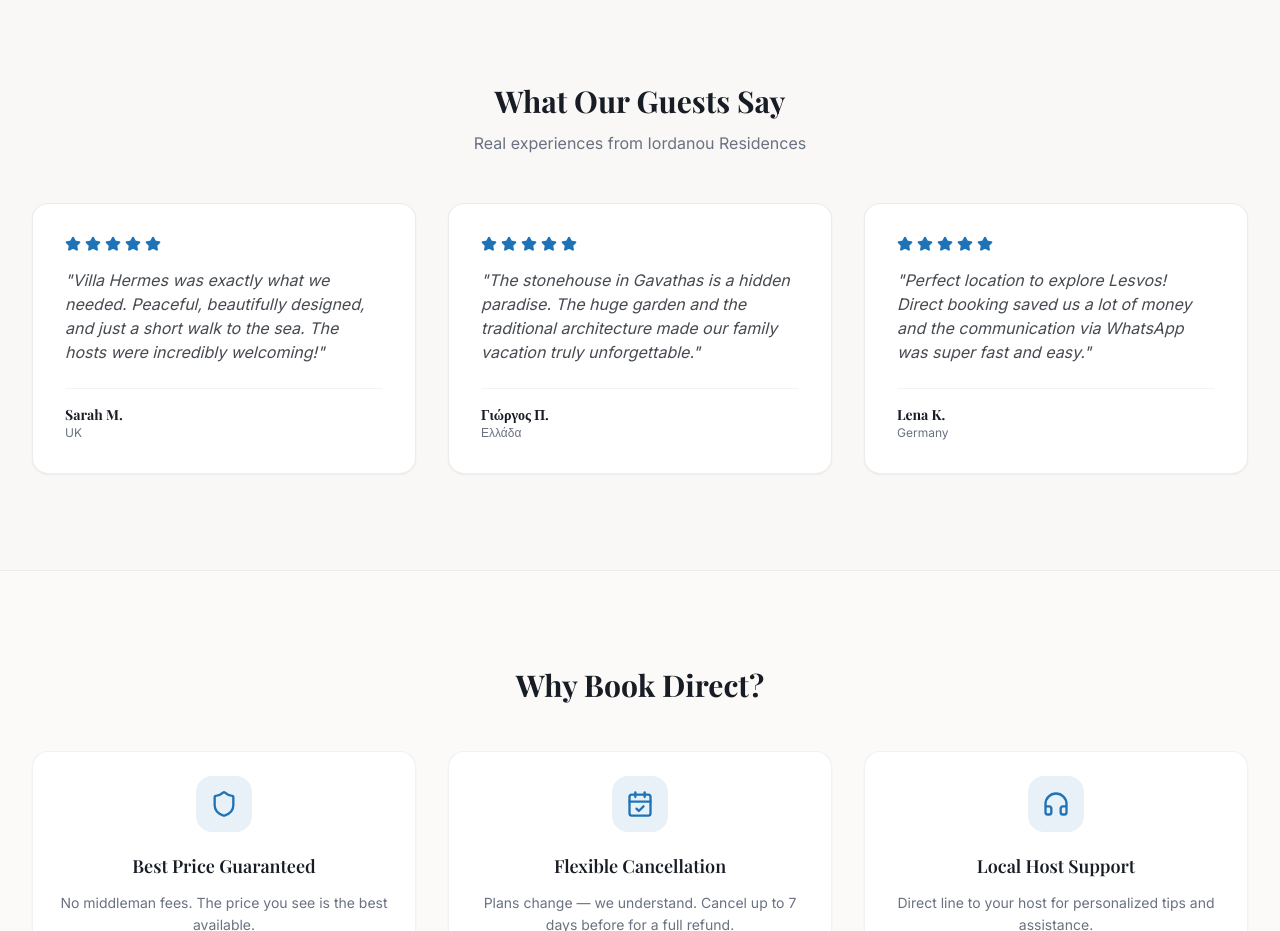
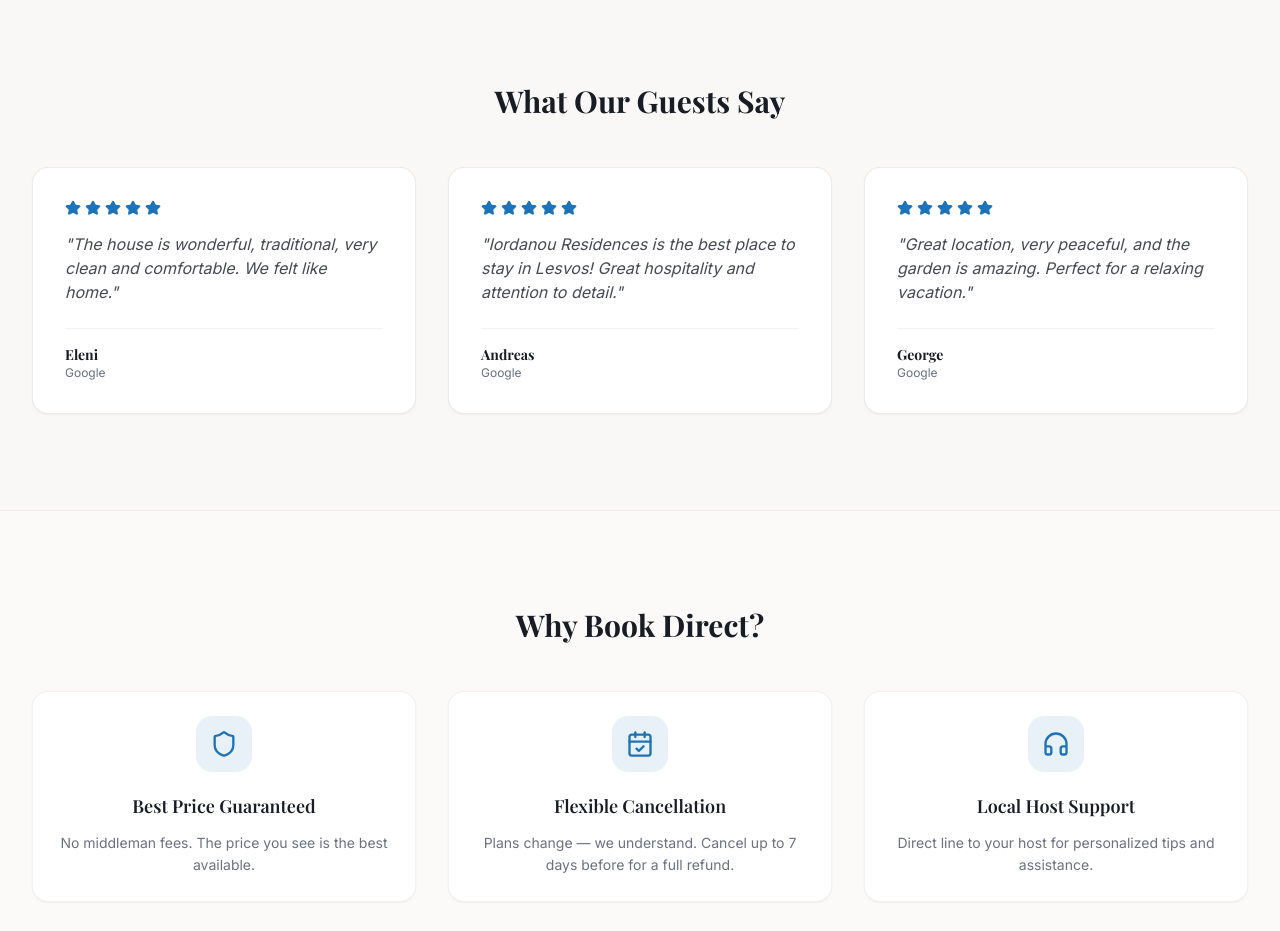
Before and after one commit to therobots/new-site-features-iordanou-residences-2, a React (Vite) app: page / in a window 1280 px wide. Shown: the part 1440-2371 px from the top of the page. Built offline with nearby package versions, Linux system fonts and the light colour scheme.

Commit message:
Update Home.jsx

```diff
--- a/src/pages/Home.jsx
+++ b/src/pages/Home.jsx
@@ -18,31 +18,31 @@ export default function Home() {
     initialData: [],
   });
 
-  // Testimonials Data
+  // Real Testimonials Data
   const testimonials = [
     {
-      name: "Sarah M.",
-      location: "UK",
-      text_en: "Villa Hermes was exactly what we needed. Peaceful, beautifully designed, and just a short walk to the sea. The hosts were incredibly welcoming!",
-      text_el: "Η Βίλα Ερμής ήταν ακριβώς αυτό που χρειαζόμασταν. Ήσυχη, με υπέροχο design και μόλις λίγα βήματα από τη θάλασσα. Εξαιρετικοί οικοδεσπότες!"
+      name: "Eleni",
+      location: "Google",
+      text_en: "The house is wonderful, traditional, very clean and comfortable. We felt like home.",
+      text_el: "Το σπίτι είναι υπέροχο, παραδοσιακό, πολύ καθαρό και άνετο. Νιώσαμε σαν στο σπίτι μας."
     },
     {
-      name: "Γιώργος Π.",
-      location: "Ελλάδα",
-      text_en: "The stonehouse in Gavathas is a hidden paradise. The huge garden and the traditional architecture made our family vacation truly unforgettable.",
-      text_el: "Το πέτρινο σπίτι στον Γαββαθά είναι ένας κρυμμένος παράδεισος. Ο τεράστιος κήπος και η παραδοσιακή αρχιτεκτονική έκαναν τις διακοπές μας αξέχαστες."
+      name: "Andreas",
+      location: "Google",
+      text_en: "Iordanou Residences is the best place to stay in Lesvos! Great hospitality and attention to detail.",
+      text_el: "Τα Iordanou Residences είναι το καλύτερο μέρος για διαμονή στη Λέσβο! Εξαιρετική φιλοξενία και προσοχή στη λεπτομέρεια."
     },
     {
-      name: "Lena K.",
-      location: "Germany",
-      text_en: "Perfect location to explore Lesvos! Direct booking saved us a lot of money and the communication via WhatsApp was super fast and easy.",
-      text_el: "Τέλεια τοποθεσία για να εξερευνήσεις τη Λέσβο! Η απευθείας κράτηση μας γλίτωσε χρήματα και η επικοινωνία στο WhatsApp ήταν άμεση."
+      name: "George",
+      location: "Google",
+      text_en: "Great location, very peaceful, and the garden is amazing. Perfect for a relaxing vacation.",
+      text_el: "Εξαιρετική τοποθεσία, πολύ ήσυχα, και ο κήπος είναι καταπληκτικός. Τέλειο για χαλαρωτικές διακοπές."
     }
   ];
 
   return (
     <div>
-      {/* 1. HERO SECTION WITH IMAGE BACKGROUND */}
+      {/* 1. HERO SECTION */}
       <section className="relative overflow-hidden bg-slate-900 text-white min-h-[70vh] flex items-center">
         <div className="absolute inset-0 z-0">
           <img
@@ -112,16 +112,13 @@ export default function Home() {
         )}
       </section>
 
-      {/* 3. TESTIMONIALS (NEW!) */}
+      {/* 3. TESTIMONIALS */}
       <section className="bg-muted/30 border-y border-border/50 py-16 sm:py-24">
         <div className="max-w-7xl mx-auto px-4 sm:px-6 lg:px-8">
           <div className="text-center mb-12">
             <h2 className="font-heading text-3xl font-bold text-foreground mb-3">
               {lang === 'en' ? 'What Our Guests Say' : 'Τι Λένε οι Επισκέπτες μας'}
             </h2>
-            <p className="font-body text-muted-foreground">
-              {lang === 'en' ? 'Real experiences from Iordanou Residences' : 'Πραγματικές εμπειρίες στα Iordanou Residences'}
-            </p>
           </div>
 
           <div className="grid grid-cols-1 md:grid-cols-3 gap-6 sm:gap-8">
@@ -154,7 +151,6 @@ export default function Home() {
       <section className="max-w-7xl mx-auto px-4 sm:px-6 lg:px-8 py-16 sm:py-24">
         <h2 className="font-heading text-2xl sm:text-3xl font-bold text-foreground text-center mb-12">{t('whyBook')}</h2>
         <div className="grid grid-cols-1 md:grid-cols-3 gap-8">
-          {/* Κάρτα 1 */}
           <motion.div
             initial={{ opacity: 0, y: 20 }}
             whileInView={{ opacity: 1, y: 0 }}
@@ -168,8 +164,6 @@ export default function Home() {
             <h3 className="font-heading text-lg font-semibold text-foreground mb-3">{t('reason1Title')}</h3>
             <p className="font-body text-sm text-muted-foreground leading-relaxed">{t('reason1Desc')}</p>
           </motion.div>
-
-          {/* Κάρτα 2 */}
           <motion.div
             initial={{ opacity: 0, y: 20 }}
             whileInView={{ opacity: 1, y: 0 }}
@@ -183,8 +177,6 @@ export default function Home() {
             <h3 className="font-heading text-lg font-semibold text-foreground mb-3">{t('reason2Title')}</h3>
             <p className="font-body text-sm text-muted-foreground leading-relaxed">{t('reason2Desc')}</p>
           </motion.div>
-
-          {/* Κάρτα 3 */}
           <motion.div
             initial={{ opacity: 0, y: 20 }}
             whileInView={{ opacity: 1, y: 0 }}
@@ -201,7 +193,7 @@ export default function Home() {
         </div>
       </section>
 
-      {/* 5. MEET YOUR HOST SECTION */}
+      {/* 5. MEET YOUR HOST */}
       <section className="bg-foreground text-background">
         <div className="max-w-6xl mx-auto px-4 sm:px-6 lg:px-8 py-16 sm:py-24">
           <div className="grid grid-cols-1 md:grid-cols-2 gap-12 items-center">
@@ -212,7 +204,6 @@ export default function Home() {
                 className="w-full h-full object-cover"
               />
             </div>
-
             <div className="space-y-6">
               <div className="flex items-center gap-2 text-primary text-xs font-body font-bold uppercase tracking-wider">
                 <Heart className="w-4 h-4 fill-current" />
@@ -230,7 +221,6 @@ export default function Home() {
           </div>
         </div>
       </section>
-
     </div>
   );
 }
```
